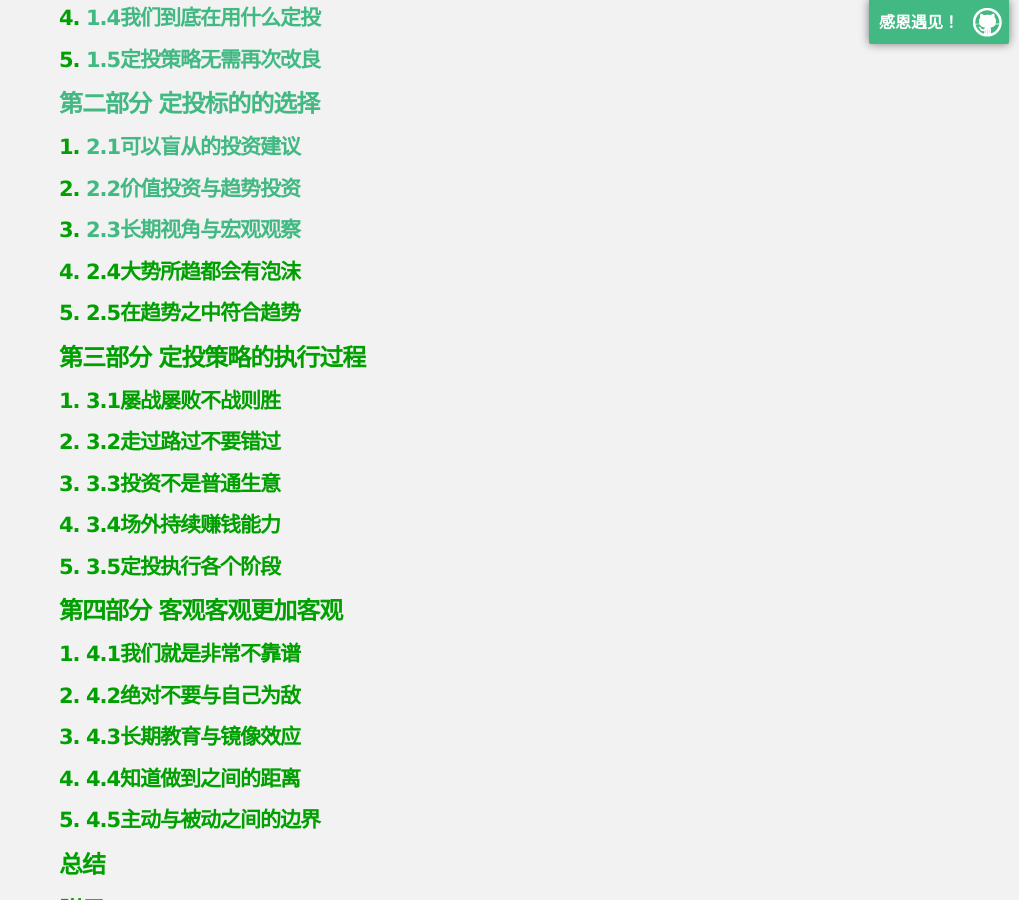
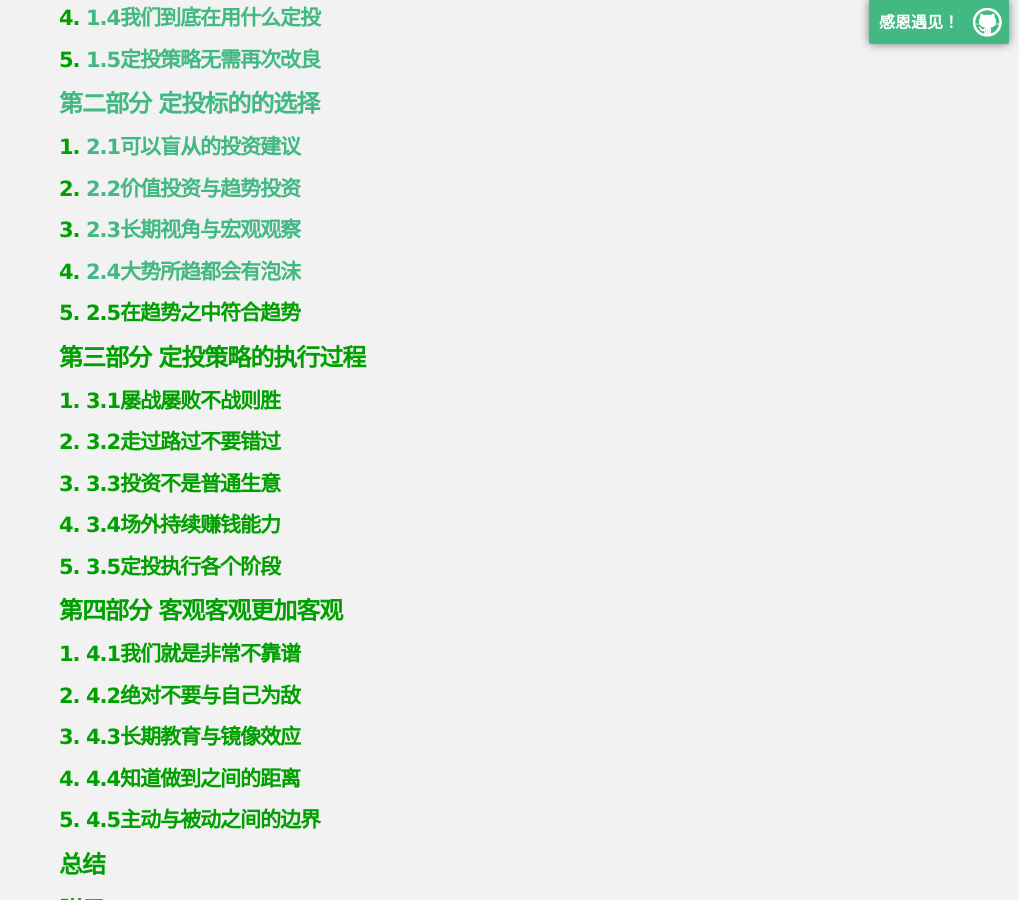
Before and after one commit to liangxincn/-, a Jekyll site: the page built from index.md, in a window 1280 px wide and 900 px high, scrolled down 1426 px. Shown: the whole window, without its empty margins (261-1280 px from the left). Built offline with Jekyll 4.4.1, drawn with Linux system fonts in a browser that asks for light colours; our own code applies the rules of GitHub Pages for plain Markdown files; part of the change alters nothing that is shown.

```diff
--- a/index.md
+++ b/index.md
@@ -39,7 +39,7 @@
 
 #### 3. [2.3长期视角与宏观观察](./chapter02-3.html "《定投改变命运》（第三版）20220115完成")
 
-#### 4. 2.4大势所趋都会有泡沫
+#### 4. [2.4大势所趋都会有泡沫](./chapter02-4.html "《定投改变命运》（第三版）20220116完成")
 
 #### 5. 2.5在趋势之中符合趋势
 
```
